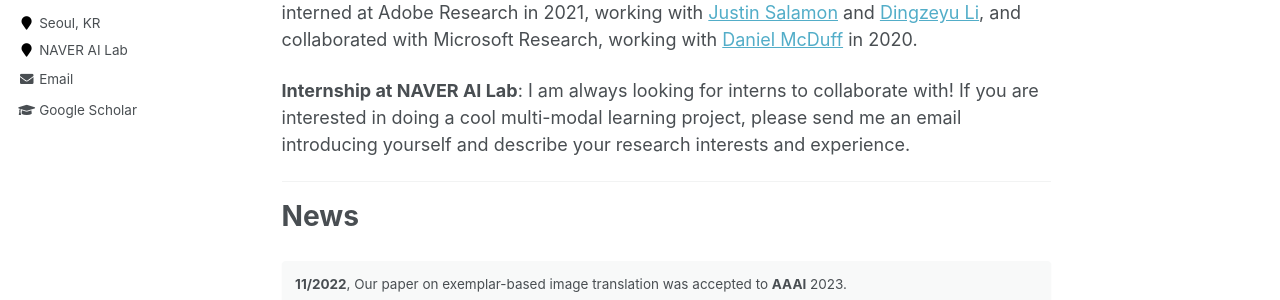
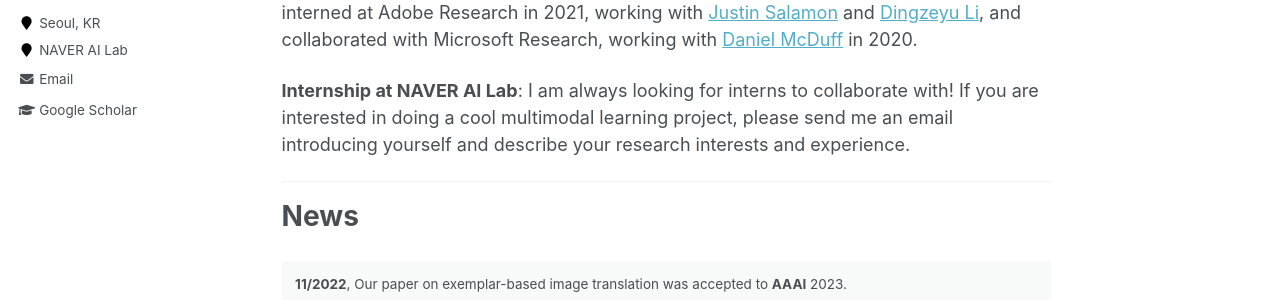
Before and after one commit to lee-jiyoung/lee-jiyoung.github.io, a Jekyll site: the page built from _pages/about.md, in a window 1280 px wide and 900 px high. Shown: the part 352-652 px from the top of the window. Built offline with Jekyll 4.4.1, drawn with Linux system fonts in a browser that asks for light colours; some of the changed text lies outside the part shown.

Commit message:
Update about.md

```diff
--- a/_pages/about.md
+++ b/_pages/about.md
@@ -21,7 +21,7 @@ I received PhD from <a href="https://ee.yonsei.ac.kr/ee_en">Yonsei University</a
 Previously I interned at Adobe Research in 2021, working with <a href="https://www.justinsalamon.com/">Justin Salamon</a> and <a href="https://dingzeyu.li/">Dingzeyu Li</a>, and collaborated with Microsoft Research, working with <a href="http://alumni.media.mit.edu/~djmcduff/">Daniel McDuff</a> in 2020.
 
 **Internship at NAVER AI Lab**:
-I am always looking for interns to collaborate with! If you are interested in doing a cool multi-modal learning project, please send me an email introducing yourself and describe your research interests and experience.
+I am always looking for interns to collaborate with! If you are interested in doing a cool multimodal learning project, please send me an email introducing yourself and describe your research interests and experience.
 
 -----------
 
```
Also changed, not shown: other parts of _pages/about.md (+1 -1 lines).
